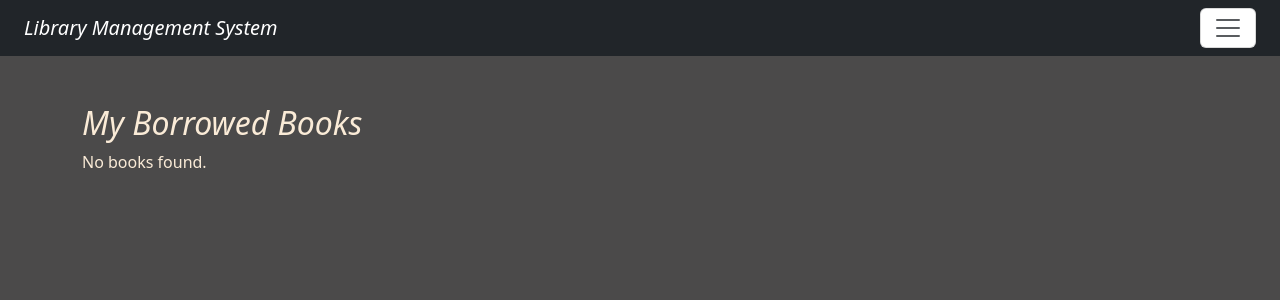
After one commit to ashish-bajpai-2003/library_management_system, a Django app: page /my-borrowed-books/ in a window 1280 px wide. The commit adds this page. Shown: the top 300 px of the page. Run offline with Django 5.2, Linux system fonts and the light colour scheme; a user stored in the database is signed in; data comes from the database, SQL or seed files in the repository; both versions use the stored data as it was after the commit; some libraries are stand-ins or nearby versions.

Commit message:
Today Work

```diff
--- a/library/models.py
+++ b/library/models.py
@@ -20,6 +20,7 @@ class Book(models.Model):
     available_copies = models.IntegerField(default=1)
     book_sr_no = models.CharField(max_length=10, unique=True)
     total_copies = models.PositiveBigIntegerField(default=1)
+    status = models.CharField(max_length=10, default='available')
 
     def written_by(self):
         return " , ".join([str(p) for p in self.authors.all()])
--- /dev/null
+++ b/library/templates/borrowed.html
@@ -0,0 +1,24 @@
+{% extends "base.html" %}
+{% load static %}
+{% block content %}
+<h3 style="color:black;"class="my-4"></h3>
+<h2><i>My Borrowed Books</i></h2>
+{% if borrowed_books %}
+{% for book in borrowed_books %}
+    {% if not book.is_returned %}
+    <div class="row row-cols-1 row-cols-md-3 g-1">
+        <div class="card h-100">
+            <div class="card-body">
+                <h5 class="card-title">{{ book.book.book_name }}({{book.book.book_sr_no}}) / {{ book.book.book_cate }}</h5>
+                <h6 class="card-subtitle mb-2 text-muted">Borrowed on: {{ book.issue_date }}</h6>
+            </div>
+        </div>
+    </div>
+    {% endif %}
+{% endfor %}
+{% else %}
+<div class="col-12">
+    <p>No books found.</p>
+</div>
+{% endif %}
+{% endblock content %}
--- a/library/templates/dashboard.html
+++ b/library/templates/dashboard.html
@@ -14,7 +14,8 @@
 
     <center><h2><i>Welcome in Our Library</i></h2></center>
     <div>
-        <a href="{% url 'search_books' %}" class="button">View Books</a>
+        <a href="{% url 'search_books' %}" class="button">View Books</a><br>
+        <a href="{% url 'userlogout' %}">Logout</a> <br>
+        <a href="{% url 'my_borrowed_books' %}">All Borrow Books</a>
     </div>
-
 {% endblock content %}
--- a/library/templates/navbar.html
+++ b/library/templates/navbar.html
@@ -24,13 +24,7 @@
                       <a class="nav-link" href="#">Login</a>
                   </li>
 
-
-                  {% if user.is_authenticated %}
-                      <li class="nav-item">
-                        <a class="nav-link" href="{% url 'user_logout' %}">Logout</a>
-
-                      </li>
-                  {% endif %}
+                  </li>
               </ul>
           </div>
       </div>
--- a/library/views.py
+++ b/library/views.py
@@ -2,12 +2,13 @@ from django.shortcuts import render , redirect , HttpResponse , HttpResponseRedi
 from django.contrib.auth.forms import UserCreationForm
 from .forms import  CustomUserCreationForm , LoginForm , RatingForm, Borrowform
 from django.contrib import messages
-from .models import Book, Comment , User , BookIssue
+from .models import Book, Comment , User , BookIssue , BorrowRecord
 from django.db.models import Q
+from .models import Book, BookRating
 from django.contrib.auth.models import User
 from django.contrib.auth import logout
 from django.contrib.auth import authenticate, login as django_login
-
+from datetime import date
 # Create your views here.
 def home(request):
     return render(request , 'home.html')
@@ -68,10 +69,23 @@ def login(request):
 def dashboard(request):
     return render(request , 'dashboard.html')
 
+from django.shortcuts import render, get_object_or_404
+from .models import Book, BorrowRecord
 
 def book_detail(request, pk):
-    book = get_object_or_404(Book, pk=pk)
-    return render(request, 'book_detail.html', {'book': book})
+    book=Book.objects.get(pk=pk)
+    user_rating = BookRating.objects.filter(book=book, user=request.user).first()
+    user_has_borrowed = book.borrowrecord_set.filter(user=request.user, is_returned=False).exists()
+    borrowed_books_count = BorrowRecord.objects.filter(user=request.user, is_returned=False).values('book').distinct().count()
+    user_reached_limit = borrowed_books_count >=5
+    if request.method=='POST':
+        text=request.POST.get('text')
+
+        if text:
+            Comment.objects.create(user=request.user,book=book,text=text)
+            return redirect('viewsbook',pk=pk)
+    return render(request,'book_detail.html',{'book':book , 'user_has_borrowed':user_has_borrowed ,'user_reached_limit':user_reached_limit, 'user_rating' : user_rating})
+
 
 
 
@@ -99,14 +113,10 @@ def book_like(request, id):
 
     return redirect('comment', id=book.book.id)
 
-def user_logout(request):
+
+def userlogout(request):
     logout(request)
-    return HttpResponse('/')
-
-# from django.shortcuts import render, redirect, get_object_or_404
-from .models import Book, BookRating
-from .forms import RatingForm
-from django.contrib import messages
+    return redirect('home')
 
 
 def rate_book(request, book_id):
@@ -177,42 +187,13 @@ def book_list(request):
     return render(request,'book_list.html',{'books':books})
 
 
-def return_book(request, book_id):
-    if not request.user.is_authenticated:
-        messages.error(request, 'You need to log in to return a book.')
-        return redirect('user_login')
-
-    book = Book.objects.filter(id=book_id).first()
-
-    if not book:
-        messages.error(request, 'Book not found.')
-        return redirect('book_list')
-
-
-    existing_issue = BookIssue.objects.filter(book=book, user=request.user, is_returned=False).first()
-
-    if existing_issue:
-
-        existing_issue.returned = True
-        existing_issue.save()
-
-        book.available_copies += 1
-        book.save()
-
-        messages.success(request, f'{book.book_name} has been successfully returned!')
-    else:
-        messages.error(request, 'You have not borrowed this book.')
-
-    return redirect('book_list')
-
-
-
-from .models import Book, BorrowRecord
-from datetime import date
 def borrow_book(request, book_id):
     book = get_object_or_404(Book, id=book_id)
+    already_borrowed = BorrowRecord.objects.filter(user=request.user, book=book, is_returned=False).exists()
+    if already_borrowed:
+        messages.error(request, f"You have already borrowed '{book.book_name}'.")
     if request.method=="POST":
-        form=Borrowform(request.POST,instance=book)
+        form=Borrowform(request.POST)
         if form.is_valid():
             if book.available_copies > 0:
                 borrow = BorrowRecord.objects.create(user=request.user, book=book)
@@ -242,3 +223,15 @@ def return_book(request, borrow_id):
         messages.warning(request, "This book is already returned.")
 
     return redirect('home')
+
+def my_borrowed_books(request):
+    borrowed_books = BorrowRecord.objects.filter(user=request.user)
+
+    returned_books = borrowed_books.filter(is_returned=True)
+    not_returned_books = borrowed_books.filter(is_returned=False)
+
+    return render(request, 'borrowed.html', {
+        'borrowed_books':borrowed_books,
+        'not_returned_books': not_returned_books,
+        'returned_books': returned_books
+    })
--- a/library_project/urls.py
+++ b/library_project/urls.py
@@ -1,19 +1,3 @@
-"""
-URL configuration for library_project project.
-
-The `urlpatterns` list routes URLs to views. For more information please see:
-    https://docs.djangoproject.com/en/5.1/topics/http/urls/
-Examples:
-Function views
-    1. Add an import:  from my_app import views
-    2. Add a URL to urlpatterns:  path('', views.home, name='home')
-Class-based views
-    1. Add an import:  from other_app.views import Home
-    2. Add a URL to urlpatterns:  path('', Home.as_view(), name='home')
-Including another URLconf
-    1. Import the include() function: from django.urls import include, path
-    2. Add a URL to urlpatterns:  path('blog/', include('blog.urls'))
-"""
 from django.contrib import admin
 from django.urls import path
 from library import views
@@ -26,10 +10,8 @@ urlpatterns = [
     path('signup/', views.signup, name = 'user_signup'),
     path('dashboard/',views.dashboard, name = 'dashboard'),
     path('book_detail/<int:pk>/', views.book_detail, name = 'book_detail'),
-    # path('like/<int:pk>/', views.like_book,name = 'like_book'),
     path('comments/<int:id>/',views.addcomment,name='comment'),
     path('like/<int:id>/',views.book_like, name='like-book'),
-    path('logout/' , views.logout , name = 'user_logout'),
     path('rate/<int:book_id>/',views.rate_book, name='rate_book'),
     path('deletecomment/<int:id>/' , views.deletecomment, name = 'delcomment'),
     path('issue_book/<int:book_id>/' , views.issue_book, name = 'issue_book'),
@@ -37,5 +19,6 @@ urlpatterns = [
     path('book/return/<int:book_id>/', views.return_book, name='return_book'),
     path('borrow/<int:book_id>/',views.borrow_book, name='borrow_book'),
     path('return/<int:borrow_id>/', views.return_book, name='return_book'),
-    path('logout/', views.user_logout, name='user_logout'),
+    path('logout/', views.userlogout, name='userlogout'),
+    path('my-borrowed-books/', views.my_borrowed_books, name='my_borrowed_books'),
 ]
```
Also changed, not shown: library/templates/book_detail.html (+10 -7 lines), library/templates/borrow.html (+21 -7 lines), library/templates/rate_book.html (+10 -7 lines), db.sqlite3, library/migrations/0003_book_status_alter_borrowrecord_due_date.py (added).
